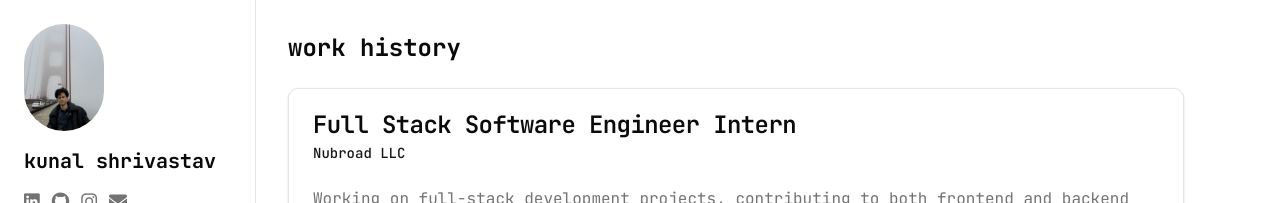
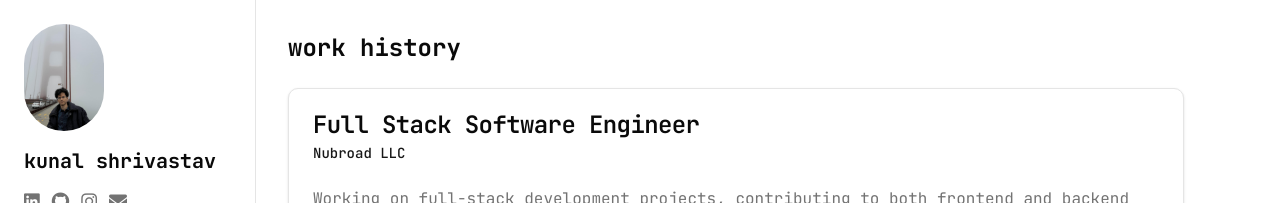
Before and after one commit to poke-key/poke-key.github.io, a Next.js app: page /work in a window 1280 px wide. Shown: the top 203 px of the page. Built offline with nearby package versions, Linux system fonts and the light colour scheme.

Commit message:
removed text

```diff
--- a/app/work/page.tsx
+++ b/app/work/page.tsx
@@ -12,7 +12,7 @@ export default function WorkPage() {
           <div className="space-y-6">
             <Card>
               <CardHeader>
-                <CardTitle>Full Stack Software Engineer Intern</CardTitle>
+                <CardTitle>Full Stack Software Engineer</CardTitle>
                 <CardDescription className="text-primary font-medium">Nubroad LLC</CardDescription>
               </CardHeader>
               <CardContent>
```
